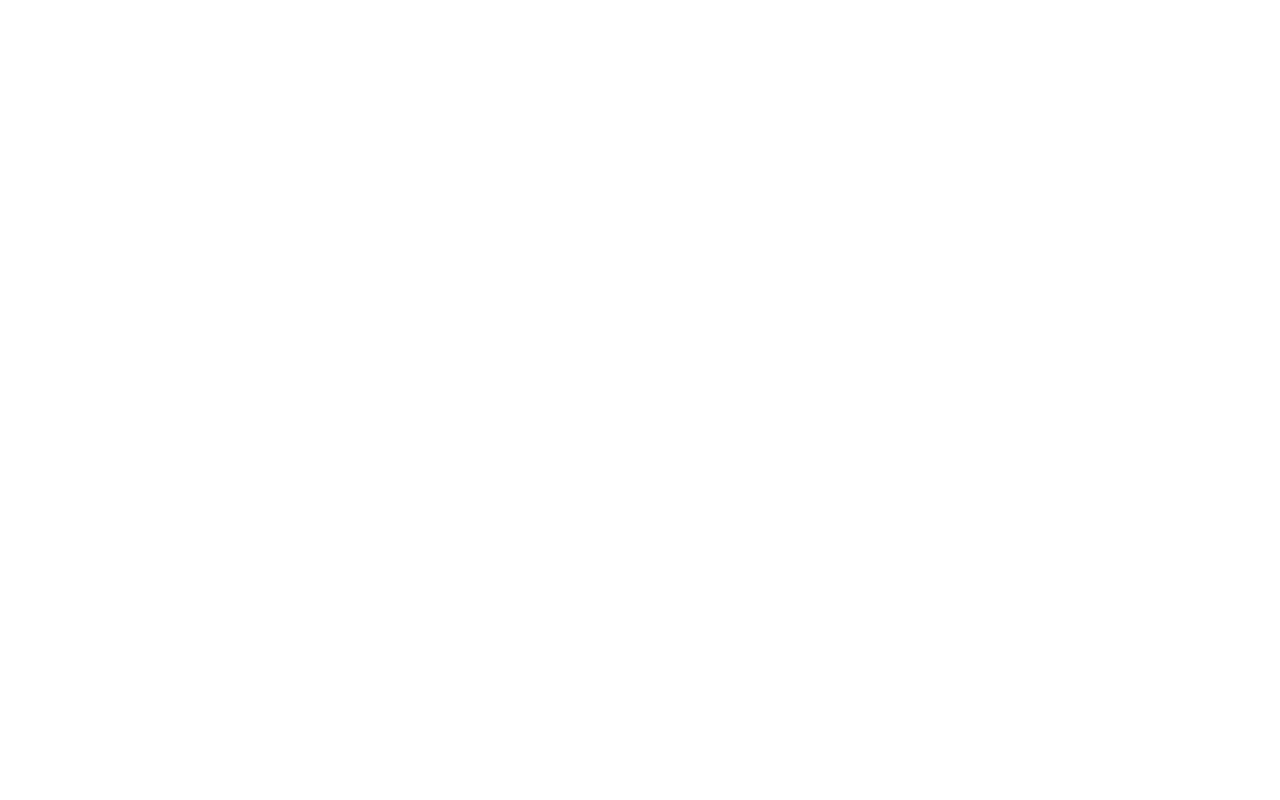
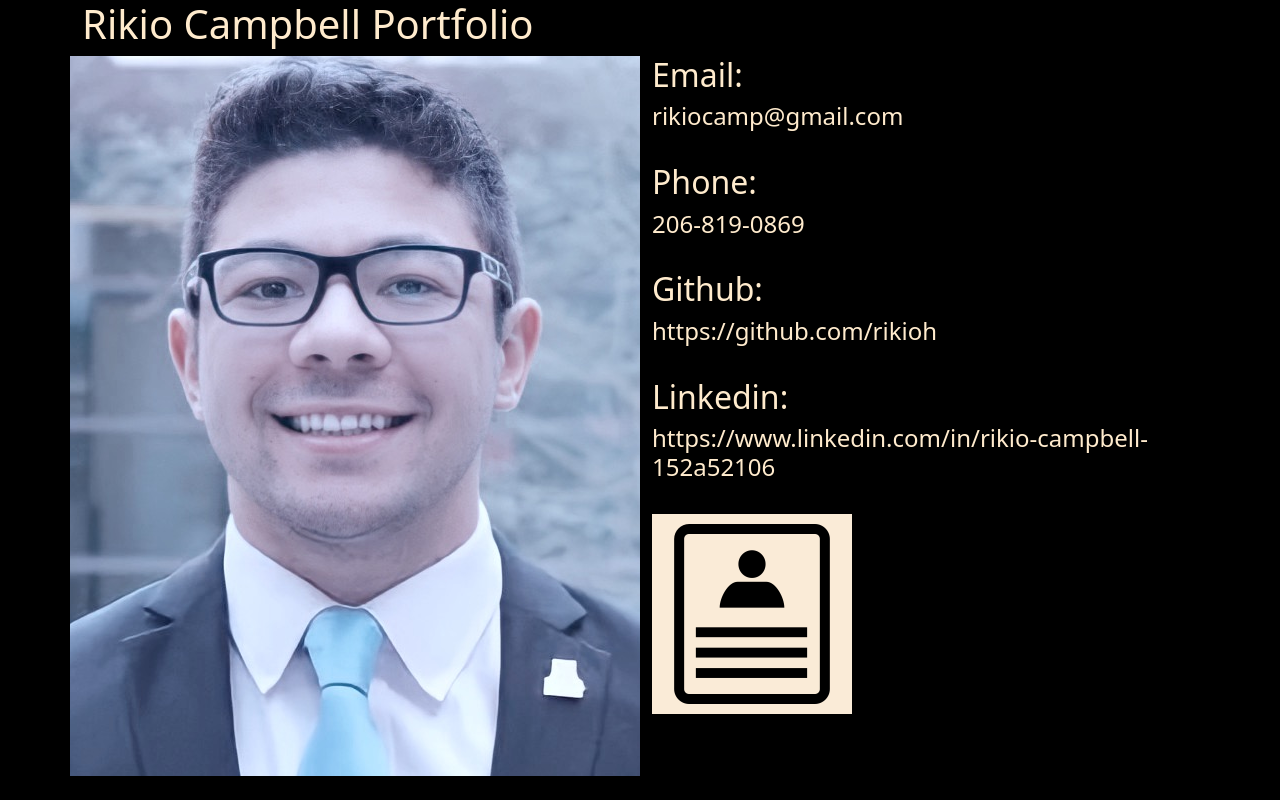
Before and after one commit to rikioh/portfolio, a plain HTML site: page index.html in a window 1280 px wide. Drawn offline with nearby package versions, Linux system fonts and the light colour scheme.

Commit message:
added assets, and information to page. Also added styling.

```diff
--- a/index.html
+++ b/index.html
@@ -8,8 +8,35 @@
     <!-- Bootstrap -->
     <link href="https://cdn.jsdelivr.net/npm/bootstrap@5.0.0-beta2/dist/css/bootstrap.min.css" rel="stylesheet" integrity="sha384-BmbxuPwQa2lc/FVzBcNJ7UAyJxM6wuqIj61tLrc4wSX0szH/Ev+nYRRuWlolflfl" crossorigin="anonymous">
     <script src="https://cdn.jsdelivr.net/npm/bootstrap@5.0.0-beta2/dist/js/bootstrap.bundle.min.js" integrity="sha384-b5kHyXgcpbZJO/tY9Ul7kGkf1S0CWuKcCD38l8YkeH8z8QjE0GmW1gYU5S9FOnJ0" crossorigin="anonymous"></script>
+    <link href="stylesheet.css" rel="stylesheet" type="text/css">
 </head>
 <body>
-
+    <div class="container">
+        <div class="row">
+            <h1>Rikio Campbell Portfolio</h1>
+        </div>
+        <div class="row row1">
+            <div class="col-6 headshot">
+                <!-- <p>hello</p> -->
+            </div>
+            <div class="col-6">
+                <h2>Email: </h2>
+                <h4>rikiocamp@gmail.com</h4>
+            </br>
+                <h2>Phone: </h2>
+                <h4>206-819-0869</h4>
+            </br>
+                <h2>Github: </h2>
+                <h4>https://github.com/rikioh</h4>
+            </br>
+                <h2>Linkedin: </h2>
+                <h4>https://www.linkedin.com/in/rikio-campbell-152a52106</h4>
+            </br>
+            <a href="./Assets/headshot.JPG" download>
+                <img src="./Assets/resume.png" alt="resume" style="background-color: antiquewhite;">
+              </a>
+            </div>
+        </div>
+    </div>
 </body>
 </html>
--- /dev/null
+++ b/stylesheet.css
@@ -0,0 +1,16 @@
+
+body{
+    background-color: black;
+    color:blanchedalmond
+}
+.row1{
+    height: 90vh;
+}
+.headshot{
+    background: url("./Assets/headshot.JPG");
+    background-position: 50% 25%;
+    height: 100%;
+}
+.right{
+    float:right
+}
```
Also changed, not shown: Assets/headshot.JPG (added), Assets/resume.png (added).
